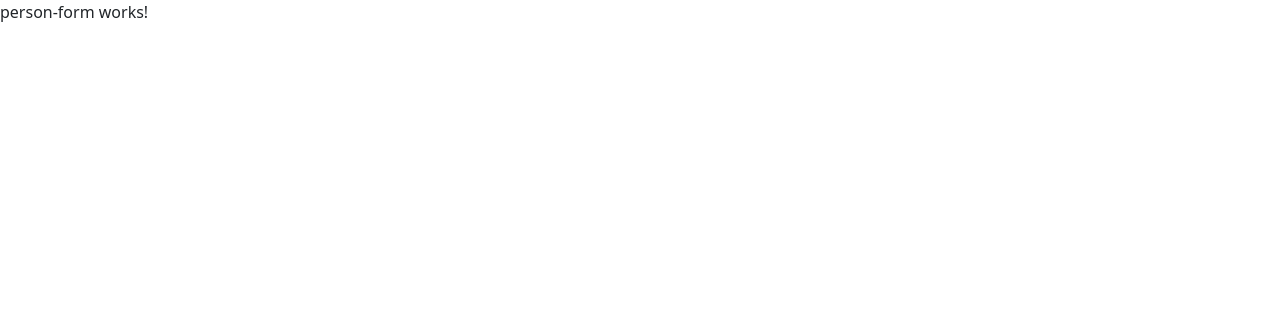
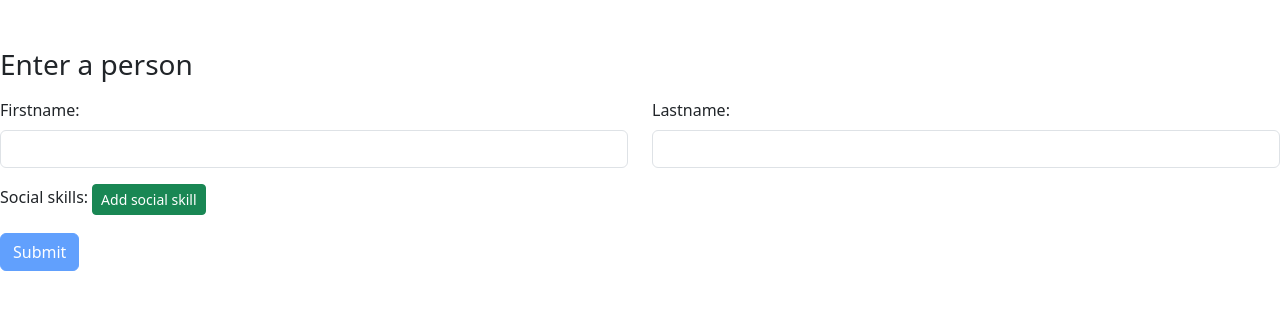
Before and after one commit to Tim-Vekeman/InimcoDemoFrontEnd, an Angular app: page /new in a window 1280 px wide. Shown: the top 310 px of the page. Built offline with nearby package versions, Linux system fonts and the light colour scheme.

Commit message:
Creating a basic form

```diff
--- a/angular.json
+++ b/angular.json
@@ -35,9 +35,12 @@
               "src/assets"
             ],
             "styles": [
-              "src/styles.css"
+              "src/styles.css",
+              "node_modules/bootstrap/dist/css/bootstrap.min.css"
             ],
-            "scripts": [],
+            "scripts": [
+              "node_modules/bootstrap/dist/js/bootstrap.min.js"
+            ],
             "server": "src/main.server.ts",
             "prerender": true,
             "ssr": {
--- a/src/app/person/components/person-form/person-form.component.html
+++ b/src/app/person/components/person-form/person-form.component.html
@@ -1 +1,38 @@
-<p>person-form works!</p>
+<h3 class="mt-5 mb-3">Enter a person</h3>
+
+<form [formGroup]="personForm" (ngSubmit)="onSubmit()">
+    <div class="row mb-3">
+        <div class="col">
+            <label class="form-label">Firstname:</label>
+            <input class="form-control" type="text" formControlName="firstname">
+            <small class="text-danger" *ngIf="personForm.get('firstname')?.invalid && personForm.get('firstname')?.touched">
+                Firstname is required.
+            </small>
+        </div>
+
+        <div class="col">
+            <label class="form-label">Lastname:</label>
+            <input class="form-control" type="text" formControlName="lastname">
+            <small class="text-danger" *ngIf="personForm.get('lastname')?.invalid && personForm.get('lastname')?.touched">
+                Lastname is required.
+            </small>
+        </div>
+    </div>
+
+    <div class="row mb-3">
+        <div class="col" formArrayName="socialSkills">
+            <label class="form-label">Social skills:</label>
+            <button class="btn btn-sm btn-success mx-1" type="button" (click)="addSocialSkill()">Add social skill</button>
+            <div class="input-group mb-3" *ngFor="let skill of socialSkills.controls; let i = index">
+                <input class="form-control" type="text" formControlName="socialSkills" />
+                <button class="btn btn-sm btn-danger mx-1 btn-outline-secondary" type="button" [disabled]="socialSkills.length <= 1" (click)="removeSocialSkill(i)">Remove social skill</button>
+                <!-- <small class="text-danger" *ngIf="personForm.get('socialSkills')?.invalid">
+                    Social skill is required.
+                </small> -->
+            </div>
+        </div>
+    </div>
+
+
+    <button class="btn btn-primary" type="submit" [disabled]="personForm.invalid">Submit</button>
+</form>
--- a/src/app/person/components/person-form/person-form.component.ts
+++ b/src/app/person/components/person-form/person-form.component.ts
@@ -1,4 +1,6 @@
 import { Component } from '@angular/core';
+import { FormBuilder, FormGroup, FormArray, Validators } from '@angular/forms';
+
 
 @Component({
   selector: 'app-person-form',
@@ -6,5 +8,39 @@ import { Component } from '@angular/core';
   styleUrl: './person-form.component.css'
 })
 export class PersonFormComponent {
+  personForm: FormGroup = new FormGroup({});
 
+  constructor(private formBuilder: FormBuilder){}
+  //* Main functions
+  ngOnInit(): void {
+    this.personForm = this.formBuilder.group({
+      firstname: ['', Validators.required],
+      lastname: ['', Validators.required],
+      //TODO: add validation for the social skills array (min 1, max 50) [the validation always says invalid]
+      //TODO: also see "addSocialSkill" and html-code
+      socialSkills: this.formBuilder.array([], [
+        // Validators.required,
+        // Validators.minLength(1),
+        // Validators.maxLength(50)
+      ])
+    });
+  }
+
+  onSubmit() {
+    console.log(this.personForm.value);
+  }
+
+  //* Assistant functions
+  // social skill help functions
+  get socialSkills() {
+    return this.personForm.get('socialSkills') as FormArray;
+  }
+
+  addSocialSkill() {
+    this.socialSkills.push(this.formBuilder.control('', /*Validators.required*/));
+  }
+
+  removeSocialSkill(index: number) {
+    this.socialSkills.removeAt(index);
+  }
 }
--- a/src/styles.css
+++ b/src/styles.css
@@ -1,2 +1 @@
 /* You can add global styles to this file, and also import other style files */
-@import "~bootstrap/dist/css/bootstrap.min.css"
```
Also changed, not shown: src/app/person/person.module.ts (+7 -2 lines).
